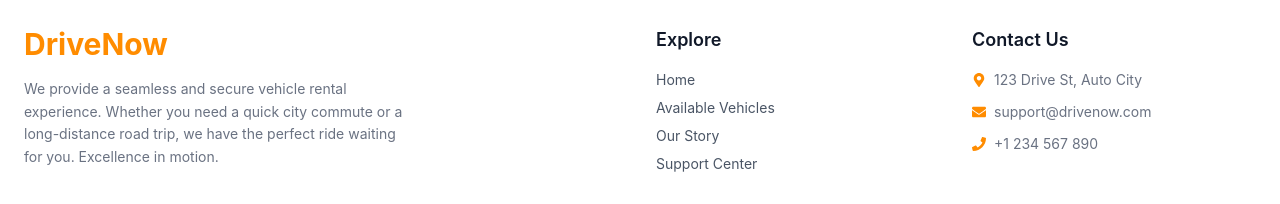
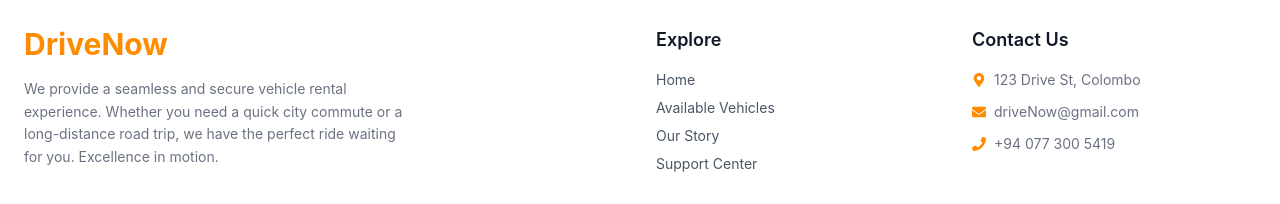
Before and after one commit to kavidu717/DriveNow, a React app in the folder frontend/: page / in a window 1280 px wide. Shown: the part 1649-1853 px from the top of the page. Built offline with nearby package versions, Linux system fonts and the light colour scheme; the HTML template or start-up script is replaced by a standard one.

Commit message:
feat:update the footer

```diff
--- a/frontend/src/Common/Footer.jsx
+++ b/frontend/src/Common/Footer.jsx
@@ -31,9 +31,9 @@ export default function Footer() {
                     <div>
                         <h3 className="font-semibold text-lg mb-4 text-gray-900">Contact Us</h3>
                         <ul className="space-y-3 text-gray-500 text-sm">
-                            <li className="flex items-center gap-2"><FaMapMarkerAlt className="text-[#FF8C00]" /> 123 Drive St, Auto City</li>
-                            <li className="flex items-center gap-2"><FaEnvelope className="text-[#FF8C00]" /> support@drivenow.com</li>
-                            <li className="flex items-center gap-2"><FaPhone className="text-[#FF8C00]" /> +1 234 567 890</li>
+                            <li className="flex items-center gap-2"><FaMapMarkerAlt className="text-[#FF8C00]" /> 123 Drive St, Colombo</li>
+                            <li className="flex items-center gap-2"><FaEnvelope className="text-[#FF8C00]" /> driveNow@gmail.com</li>
+                            <li className="flex items-center gap-2"><FaPhone className="text-[#FF8C00]" /> +94 077 300 5419</li>
                         </ul>
                     </div>
                 </div>
```
